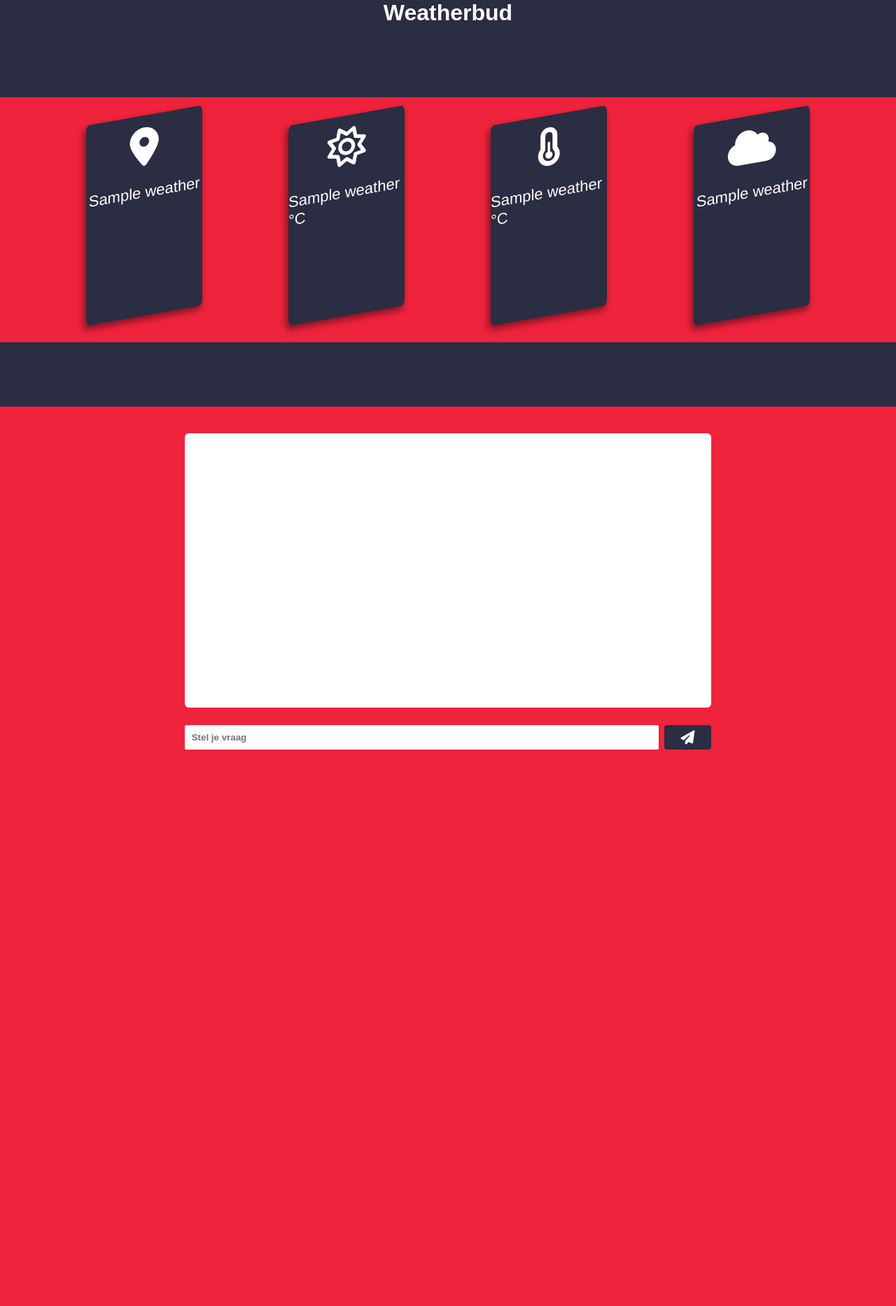
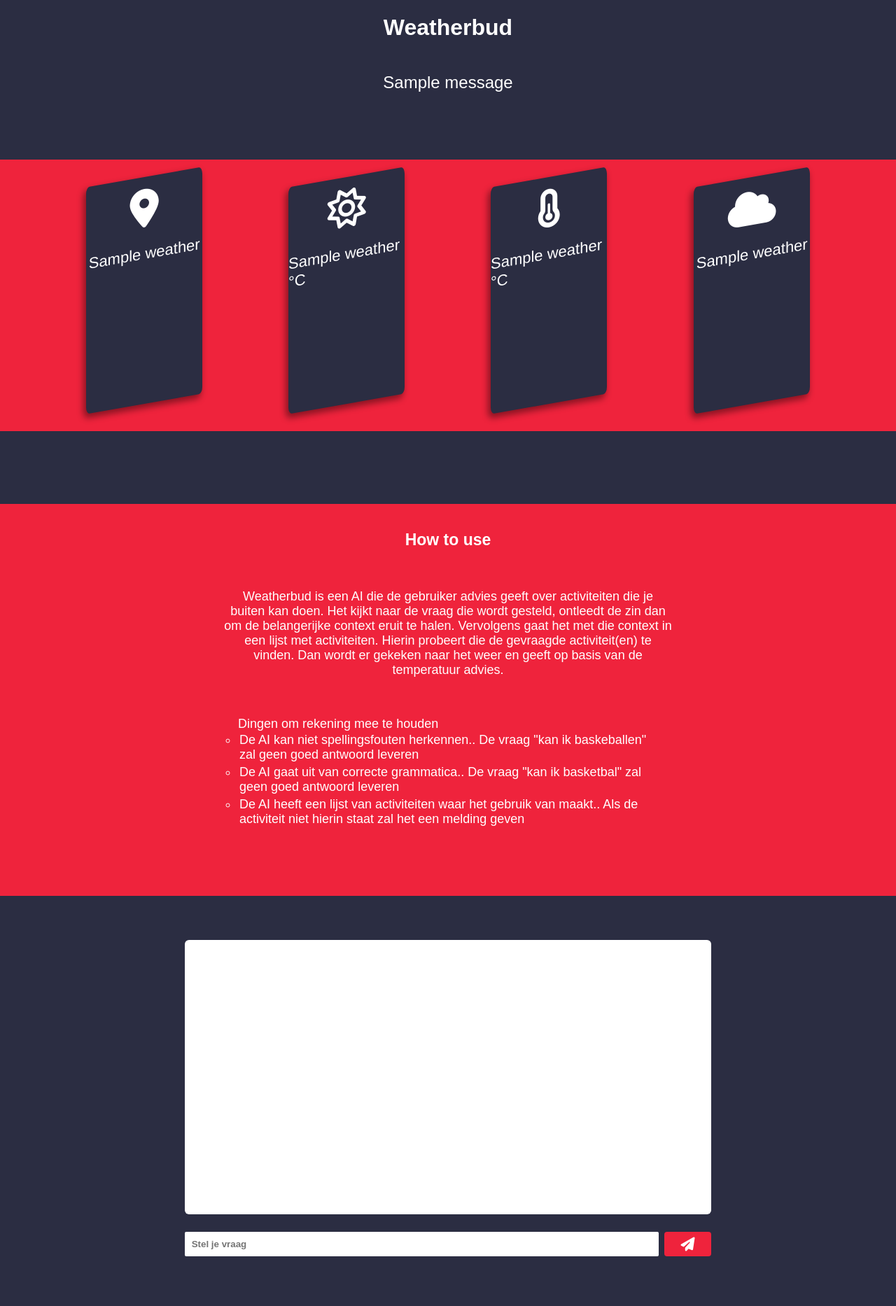
Before and after one commit to BKBetz/IPASS, a Flask app: template templates/index.html in a window 1280 px wide. Shown: the whole page at 70% size. Before the commit the page ends 1071 px from the top, so only its background shows below. Run offline with Flask 2, Linux system fonts and the light colour scheme; the template is opened without the code that fills it: most values are stand-ins (such as "Sample title", 1, 10 or a date in 2020); one stand-in notice (Sample message) is shown; parts of the project's set-up code (start-up, migrations or seed data) failed here and were passed over; some libraries are stand-ins or nearby versions.

Commit message:
fixed error message flashing

```diff
--- a/backend/permission.py
+++ b/backend/permission.py
@@ -8,6 +8,7 @@ location = Blueprint("location", __name__, static_folder="static", template_fold
 @location.route('/permission', methods=["POST", "GET"])
 def getlocation():
     if 'answers' in session:
+        flash('Locatie en vragen gereset')
         session.pop('answers')
     if 'questions' in session:
         session.pop('questions')
@@ -22,6 +23,7 @@ def getlocation():
         elif permission == 'nee':
             return redirect(url_for("location.getcity"))
         else:
+            flash('Geen antwoord gegeven')
             return redirect(url_for('location.getlocation'))
     else:
         return render_template('location.html')
@@ -32,7 +34,8 @@ def getcity():
     if request.method == "POST":
         loc = request.form["city"]
         if len(loc) == 0:
-            return render_template('city.html', extra="Geen locatie ingevuld")
+            flash("Geen locatie ingevuld")
+            return render_template('city.html')
         else:
             session['location'] = loc
             return redirect(url_for("home"))
--- a/backend/request.py
+++ b/backend/request.py
@@ -21,7 +21,6 @@ def get_forecast(location):
 
 def get_correct_forecast_day(dates, location):
     data = get_forecast(location)
-    print(data)
     if data['cod'] != '200':
         weather = filter_current_weather(location)
         return weather
@@ -36,7 +35,6 @@ def get_correct_forecast_day(dates, location):
                 temps.append(x['main']['feels_like'])
 
         if len(temps) == 0:
-            print("niks gevonden")
             a_tmp = "none"
         else:
             a_tmp = get_average_temp(temps)
@@ -61,6 +59,7 @@ def get_average_temp(temps):
 
 def filter_current_weather(location):
     data = get_current_weather(location)
+    print(data['cod'])
     if data['cod'] != 200:
         return "not found"
 
--- a/machine.py
+++ b/machine.py
@@ -33,11 +33,9 @@ def search_activities(question):
 
 def check_if_possible(question, forecast):
     info = search_activities(question)
-    print(forecast)
     answers = []
     for y in forecast:
         if forecast[y] == "none":
-            print(y)
             answers.append("De datum/dag waarvoor u advies wou hebben is niet gevonden.")
         else:
             if len(info) > 0:
--- a/main.py
+++ b/main.py
@@ -23,9 +23,12 @@ def home():
 
         print(session['questions'])
         print(session['answers'])
+        print(session['location'])
         cw = filter_current_weather(session['location'])
+        print(cw)
         if cw == "not found":
-            return render_template("index.html", errormessage="De ingevoerde plek is niet gevonden, probeer opnieuw", weather=[0, 0, 0, 0])
+            flash('De gegeven locatie is niet gevonden')
+            return redirect(url_for('location.getcity'))
         else:
             return render_template("index.html", weather=cw, len=len(session['questions']) , questions=session['questions'], answers=session['answers'])
 
--- a/static/css/main.css
+++ b/static/css/main.css
@@ -2,20 +2,39 @@ body {
     margin: 0;
     padding: 0;
     font-family: arial;
+    background: #2b2d42;;
+}
+
+.app_box_1 {
+    height: 90vh;
+    margin: auto;
+    display: flex;
+    align-items: center;
+    flex-direction: column;
     background: #2b2d42;
 }
 
-.app_box_1 {
-    width: 100%%;
-    height: 55%;
-    margin: auto;
+.app_box_2 {
+    height: 70vh;
+    background: #ef233c;
 }
 
-.app_box_2 {
-    background: #ef233c;;
-    height: 70%;
-    margin: 5% auto 0;
+.app_box_3 {
+    background: #2b2d42;
+    height: 70vh;
+    margin: 0 auto 0;
     padding: 1%;
+}
+
+.location_box {
+    width: 30vw;
+    height: 50vh;
+    display: flex;
+    align-items: center;
+    justify-content: center;
+    margin: 10% auto 0;
+    background: #ef233c;
+
 }
 
 .page_title {
@@ -30,14 +49,13 @@ body {
     height: 5%;
 }
 
-
 .current_weather_box {
     display: flex;
     align-items: flex-start;
     width: 100%;
     background: #ef233c;
-    height: 65%;
-    margin: 0 auto 0;
+    height: 45%;
+    margin-top: 5%;
     padding-top: 5%;
 }
 
@@ -75,12 +93,40 @@ body {
     margin-top: 15%;
 }
 
+.htubox {
+    display: flex;
+    flex-direction: column;
+    width: 50%;
+    margin: auto;
+    color: white;
+}
+
+.htu_title {
+    text-align: center;
+    font-size: 23px;
+}
+
+.htu_text {
+    text-align: center;
+    font-size: 18px;
+}
+
+.htu_list {
+    list-style-type: circle;
+    padding: 20px;
+    font-size: 18px;
+}
+
+.htu_item {
+    padding: 2px;
+}
+
 .textbox {
     width: 60%;
     height: 70%;
     display: flex;
     flex-direction: column;
-    margin: 2% auto 0;
+    margin: 4% auto 0;
     border-radius: 6px;
     background: white;
     overflow-y: scroll;
@@ -108,12 +163,12 @@ body {
     padding: 10px;
 }
 
-.submitbutton {
+.questionbutton {
     width: 9%;
     margin-left: 1%;
     font-size: 20px;
     border: none;
-    background: #2b2d42;
+    background: #ef233c;
     color: white;
     border-radius: 4px;
 }
--- a/templates/index.html
+++ b/templates/index.html
@@ -5,9 +5,15 @@
         <script src="https://use.fontawesome.com/8418aa1434.js"></script>
     </head>
     <body>
-        <h1 class="page_title">Weatherbud</h1>
         <div class="app_box_1">
-            <h5 class="error">{{errormessage}}</h5>
+            <h1 class="page_title">Weatherbud</h1>
+            {% with messages = get_flashed_messages() %}
+                {% if messages%}
+                    {% for message in messages %}
+                        <p class="error">{{message}}</p>
+                    {% endfor %}
+                {% endif %}
+            {% endwith %}
             <div class="current_weather_box">
                 <div class="current_weather">
                     <div class="list_box">
@@ -30,6 +36,21 @@
             </div>
         </div>
         <div class="app_box_2">
+            <div class="htubox">
+                <h5 class="htu_title">How to use</h5>
+                <p class="htu_text">Weatherbud is een AI die de gebruiker advies geeft over activiteiten die je buiten kan doen. Het kijkt
+                    naar de vraag die wordt gesteld, ontleedt de zin dan om de belangerijke context eruit te halen. Vervolgens
+                    gaat het met die context in een lijst met activiteiten. Hierin probeert die de gevraagde activiteit(en) te
+                    vinden. Dan wordt er gekeken naar het weer en geeft op basis van de temperatuur advies.
+                </p>
+                <ul class="htu_list">Dingen om rekening mee te houden
+                    <li class="htu_item">De AI kan niet spellingsfouten herkennen.. De vraag "kan ik baskeballen" zal geen goed antwoord leveren</li>
+                    <li class="htu_item">De AI gaat uit van correcte grammatica.. De vraag "kan ik basketbal" zal geen goed antwoord leveren</li>
+                    <li class="htu_item">De AI heeft een lijst van activiteiten waar het gebruik van maakt.. Als de activiteit niet hierin staat zal het een melding geven</li>
+                </ul>
+            </div>
+        </div>
+        <div class="app_box_3">
             <div class="textbox">
                 {% for x in range(len) %}
                     <p class="questionbox">{{questions[x]}}</p>
@@ -42,7 +63,7 @@
             </div>
             <form action="{{url_for('question.get_question')}}" method="post" class="inputbox">
                 <input class="questionfield" type="text" name="question" placeholder="Stel je vraag"/>
-                <button class="submitbutton" type="submit"><i class="fa fa-paper-plane"></i></button>
+                <button class="questionbutton" type="submit"><i class="fa fa-paper-plane"></i></button>
             </form>
         </div>
     </body>
```
Also changed, not shown: other parts of static/css/main.css (+31 -1 lines), templates/city.html (+12 -4 lines), templates/location.html (+17 -5 lines).
